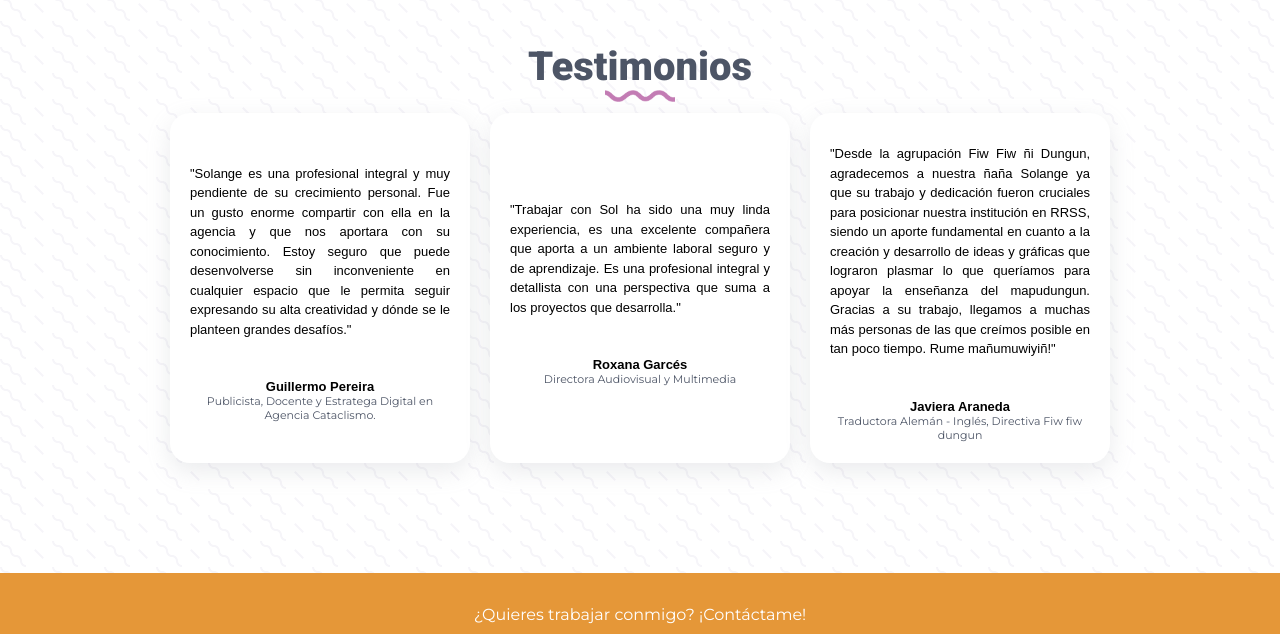
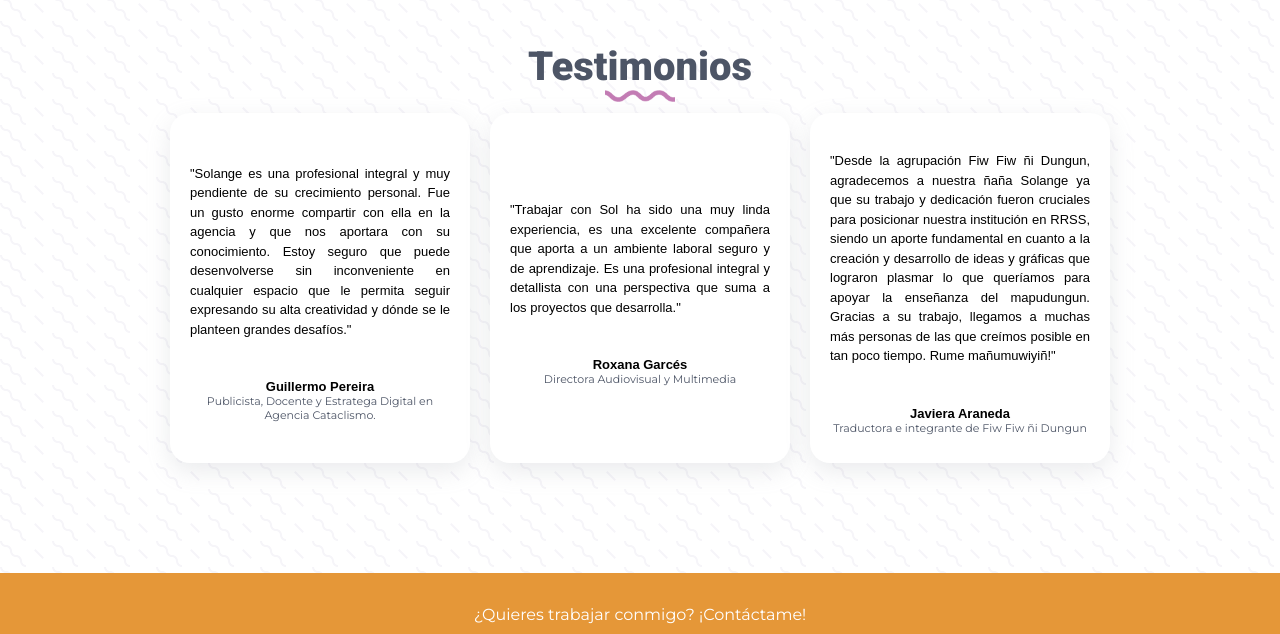
Before and after one commit to solsepulveda/Portafolio, a website: page index.html in a window 1280 px wide. Shown: the part 3121-3755 px from the top of the page. Drawn offline with nearby package versions, Linux system fonts and the light colour scheme; a web font is replaced by a local one.

Commit message:
descripción Javi

```diff
--- a/index.html
+++ b/index.html
@@ -363,7 +363,7 @@ Además, siempre estoy trabajanco con emprendedores creando sus logos, branding
       <div class="pic">
         <p class="testimony">"Desde la agrupación Fiw Fiw ñi Dungun, agradecemos a nuestra ñaña Solange ya que su trabajo y dedicación fueron cruciales para posicionar nuestra institución en RRSS, siendo un aporte fundamental en cuanto a la creación y desarrollo de ideas y gráficas que lograron plasmar lo que queríamos para apoyar la enseñanza del mapudungun. Gracias a su trabajo, llegamos a muchas más personas de las que creímos posible en tan poco tiempo. Rume mañumuwiyiñ!"</p>
         <p class="signature-1">Javiera Araneda</p>
-        <p class="signature-2">Traductora Alemán - Inglés, Directiva Fiw fiw dungun</p>
+        <p class="signature-2">Traductora e integrante de Fiw Fiw ñi Dungun</p>
       </div>
 <!--       <div class="pic">
         <p class="testimony">"Solange es una profesional integral y muy pendiente de su crecimiento personal. Fue un gusto enorme compartir con ella en la agencia y que nos aportara con su conocimiento. Estoy seguro que puede desenvolverse sin inconveniente en cualquier espacio que le permita seguir expresando su alta creatividad y dónde se le planteen grandes desafíos."</p>
```
